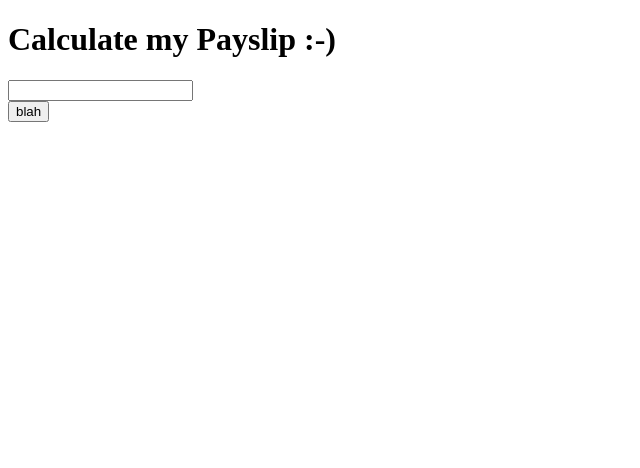
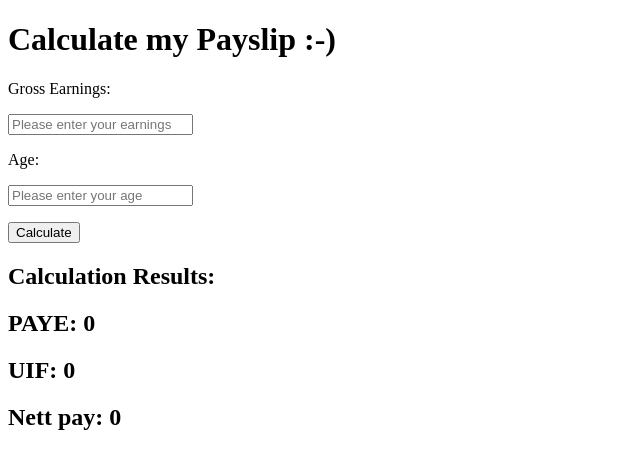
Before and after one commit to KeraCha/Proj_PayCalc, a plain HTML site: page Index.html in a window 1280 px wide. Shown: the whole page, without its empty margins (0-640 px from the left). Drawn offline with Linux system fonts and the light colour scheme.

Commit message:
started on the html, adding fields and buttons

```diff
--- a/Index.html
+++ b/Index.html
@@ -8,23 +8,34 @@
     <link rel ="stylesheet" href="Style.css">
 </head>
 <body>
+    <form action="/url" method="GET">
     <header>
         <h1>Calculate my Payslip :-)</h1>
         <!-- <img src="URL" alt="descriptive text"> -->
     </header>
 
     <section id="Calculator">
-        <input type="Earnings" id="input-earning" />
+        <p><label for="Gross Earnings">Gross Earnings:</label></p>
+        <input type="text" id="Gross Earnings" name="Gross Earnings" placeholder="Please enter your earnings">
+    </section>
+
+    <section id="Calculator">
+        <p><label for="Age">Age:</label></p>
+        <input type="text" id="Age" name="Age" placeholder="Please enter your age">
         <div id="Earnings">
-            <button id="Earnings">blah</button>
+            <p><button id="Earnings">Calculate</button></p>
         </div>
     </section>
-<!--
+
     <section id="Results">
-        <h2 id="Calculation results"></h2>
+        <h2 id="Calculation results">Calculation Results:</h2>
+        <h2>PAYE: <span id="paye-result">0</span></h2>
+        <h2>UIF: <span id="uif-result">0</span></h2>
+        <h2>Nett pay: <span id="nettpay-result">0</span></h2>
     </section>
 
-    <script src="assets/scripts>PayslipCalculator.js"></script> -->
+    <script src="assets/scripts>PayslipCalculator.js"></script>
 
+</form>
 </body>
 </html>
```
Also changed, not shown: PayslipCalculator.js (+35 -11 lines).
